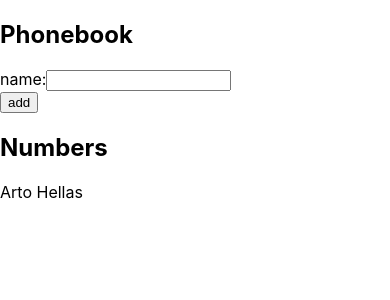
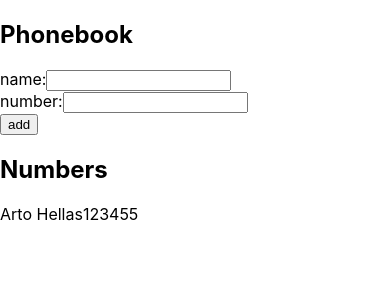
Before and after one commit to sauravgupta2800/fullstackopen-part2, a React (Create React App) app in the folder phonebook/: page / in a window 390 px wide. Shown: the top 300 px of the page. Built offline with nearby package versions, Linux system fonts and the light colour scheme.

Commit message:
2.8: The Phonebook Step3

```diff
--- a/phonebook/src/App.js
+++ b/phonebook/src/App.js
@@ -1,19 +1,27 @@
 import React, { useState } from "react";
 
 const App = () => {
-  const [persons, setPersons] = useState([{ name: "Arto Hellas" }]);
+  const [persons, setPersons] = useState([
+    { name: "Arto Hellas", number: 123455 },
+  ]);
   const [newName, setNewName] = useState("");
+  const [newNumber, setNewNumber] = useState("");
 
   const handleAddName = (event) => {
     event.preventDefault();
     let oldPersons = [...persons];
+    if (!newName || !newNumber) {
+      alert("Name or Number can not be empty");
+      return;
+    }
     if (oldPersons.map((person) => person.name).includes(newName)) {
       alert(`${newName} is already added to phonebook`);
       return;
     }
-    oldPersons.push({ name: newName });
+    oldPersons.push({ name: newName, number: newNumber });
     setPersons(oldPersons);
     setNewName("");
+    setNewNumber("");
   };
 
   return (
@@ -28,12 +36,23 @@ const App = () => {
           />
         </div>
         <div>
+          number:
+          <input
+            value={newNumber}
+            onChange={(event) => setNewNumber(event.target.value)}
+          />
+        </div>
+        <div></div>
+        <div>
           <button type="submit">add</button>
         </div>
       </form>
       <h2>Numbers</h2>
       {persons.map((person) => (
-        <div key={person.name}>{person.name}</div>
+        <div key={person.name}>
+          {person.name}
+          {person.number}
+        </div>
       ))}
     </div>
   );
```
